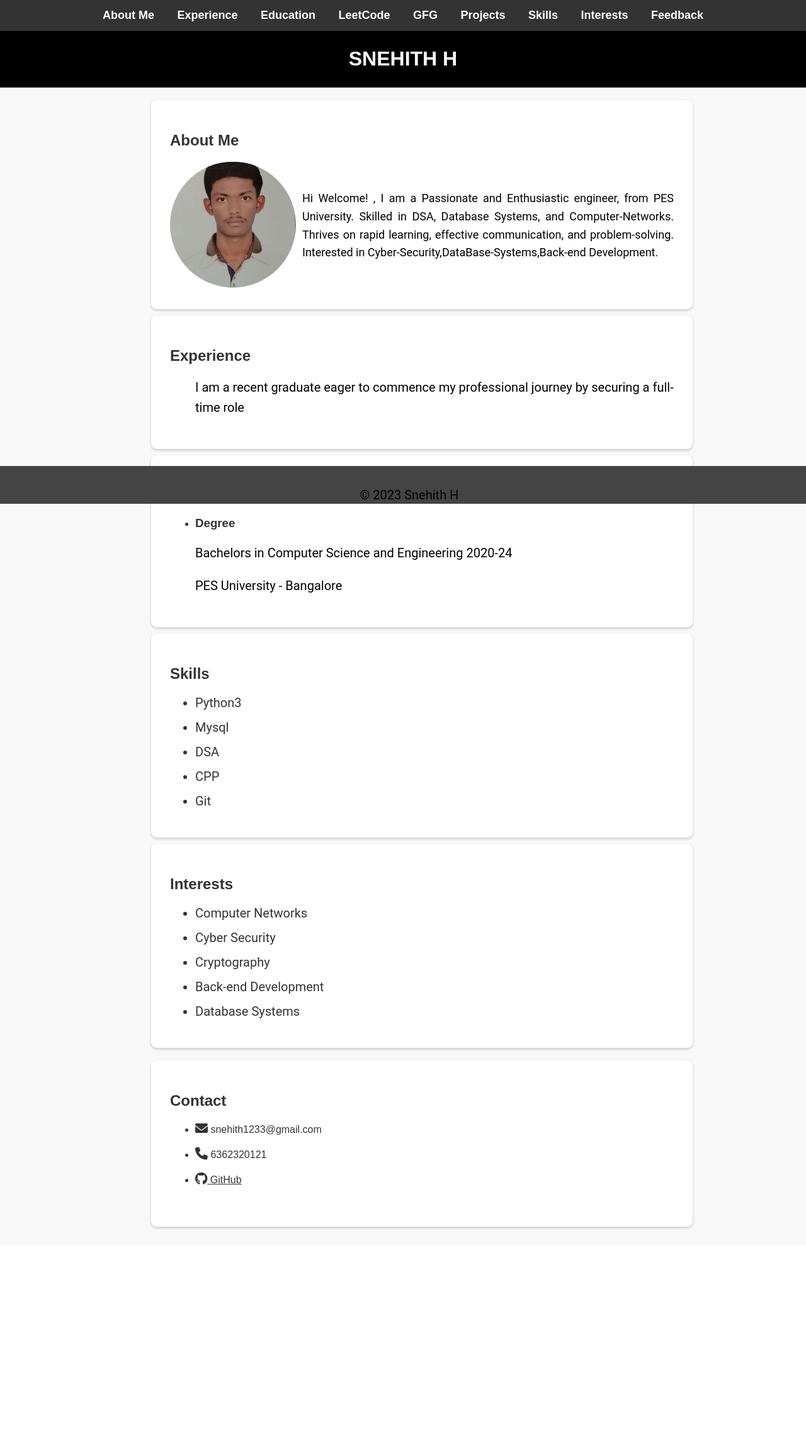
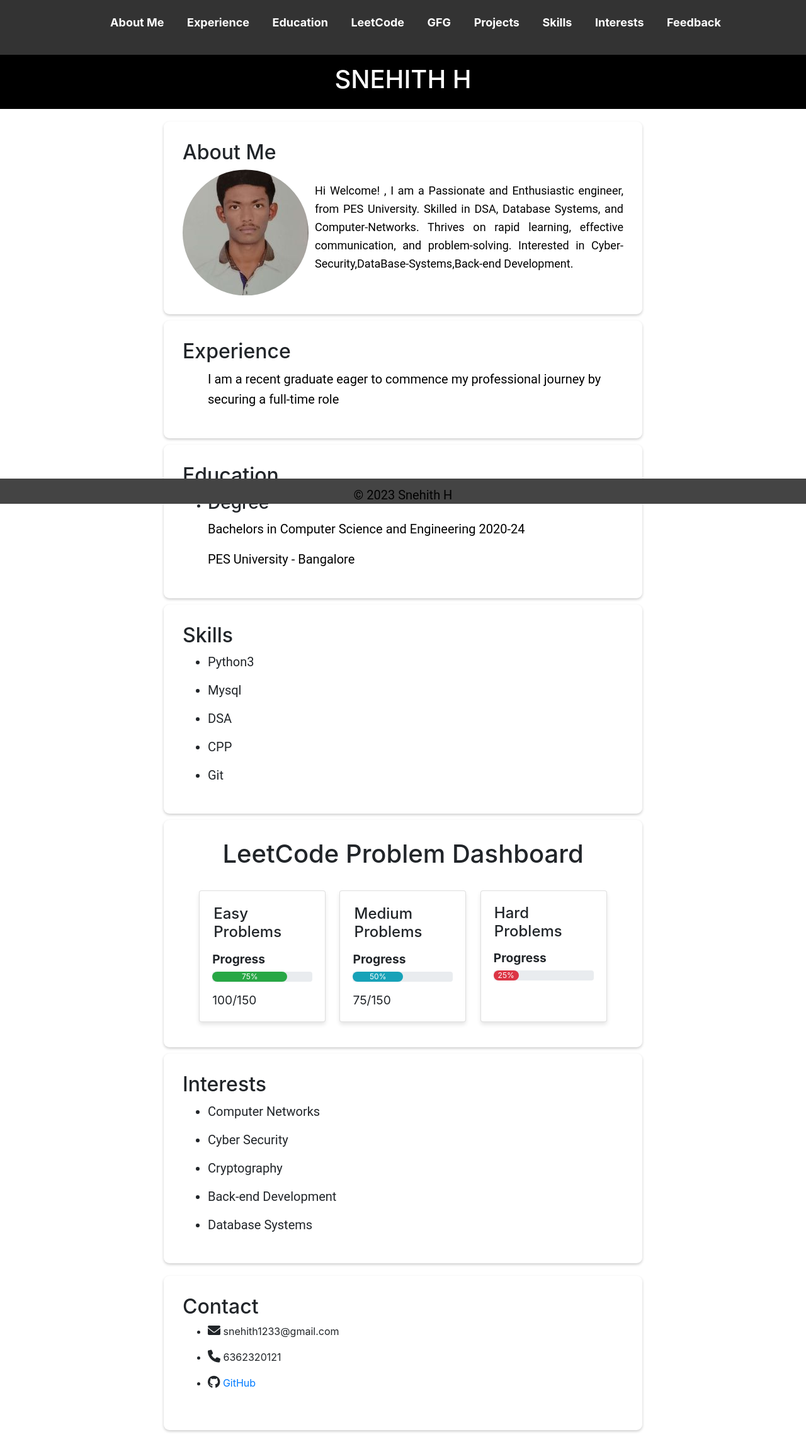
Before and after one commit to Snehith557/Django-Project, a Django app: page / in a window 1280 px wide. Shown: the whole page at 63% size. Before the commit the page ends 1953 px from the top, so only its background shows below. Run offline with Django 4.2, Linux system fonts and the light colour scheme; some libraries are stand-ins or nearby versions.

Commit message:
changes have been made to add leetcode dashboard into the homepage

```diff
--- a/Mywebsite/settings.py
+++ b/Mywebsite/settings.py
@@ -25,7 +25,9 @@
 # SECURITY WARNING: don't run with debug turned on in production!
 DEBUG = True
 
-ALLOWED_HOSTS = ['snehithh.pythonanywhere.com']
+# ALLOWED_HOSTS = ['snehithh.pythonanywhere.com']
+# https://snehithh.pythonanywhere.com/
+# snehithh.pythonanywhere.com'
 ALLOWED_HOSTS = ['127.0.0.1']
 
 
--- a/home/views.py
+++ b/home/views.py
@@ -1,9 +1,33 @@
 from django.shortcuts import render
 # from django.http import HttpRequest,HttpResponse
 from django.shortcuts import render
+import requests
+from bs4 import BeautifulSoup
+# from django.shortcuts import render
 
 # Create your views here.
 
+
+
+def leetcode_profile(request):
+    response = requests.get('https://leetcode.com/Snehith1312')
+    soup = BeautifulSoup(response.text, 'html.parser')
+
+    solved_problems = soup.find_all('span', class_='mr-[5px] text-base font-medium leading-[20px] text-label-1 dark:text-dark-label-1')
+
+    values = []
+    for span in solved_problems:
+        values.append(span.text)
+
+    return values
+
+
+# leetcode_profile('')
+
+# <div class="whitespace-nowrap text-xs text-label-3 dark:text-dark-label-3
+
 def homePage(request):
+    # leetcode_profile('')
+
 
     return render(request,'homepage.html')
--- a/static/homecss.css
+++ b/static/homecss.css
@@ -11,8 +11,10 @@
     text-align: center;
     background-color: black;
     color: #fff;
-    padding: 5px;
+    padding: 15px;
     margin:auto;
+    /* width: 105%; */
+
 }
 
 main {
@@ -69,6 +71,10 @@
 
 a{
     color: #333;
+    text-decoration: none;
+}
+a:hover {
+    text-decoration: none;
 }
 
 .data{
@@ -87,21 +93,30 @@
 }
 
 nav {
+    position: fixed;
     display: block;
+     display: block;
+    background-color: #333;
+    top: 0;
+    z-index: 1000;
+
 }
 nav ul {
     list-style-type: none;
-    margin: 0;
-    padding: 0;
+    background-color: #333;
+    width: 100%;
+    display: block;
     text-align: center;
-    background-color: #333;
     overflow: hidden;
+    display: block;
 }
 
 
 nav li {
     display: inline-block;
-    margin: 0;
+
+    align-items:end;
+
 }
 
 nav a {
@@ -117,21 +132,26 @@
 
 nav a:hover {
     background-color: #444;
+    text-decoration: white;
+    color: inherit;
+    text-decoration: none;
+
+
 }
 
 nav a.active {
     background-color: #555;
+    text-decoration: white;
 }
 
 nav b {
     font-size: 16px;
+    text-decoration: white;
     font-weight: normal;
 }
 
-/* Add a subtle underline on hover */
-nav a:hover b {
-    text-decoration: underline;
-}
+
+
 .star {
     font-size: 24px; /* Adjust the size of the stars as needed */
     color: #FFD700; /* Set the star color to gold */
@@ -222,3 +242,62 @@
 .data {
     text-align: justify;
 }
+
+
+#headerclass{
+    margin-top: 100px;
+    width:100%;
+}
+
+.container {
+    display: flex;
+    justify-content: space-around;
+    flex-wrap: wrap;
+}
+
+.card {
+    width: 30%;
+    margin: 10px;
+    border: none;
+    transition: transform 0.2s;
+    border-radius: 10px;
+    box-shadow: 0 4px 6px rgba(0, 0, 0, 0.1);
+}
+
+.card:hover {
+    transform: scale(1.05);
+}
+
+.card-body {
+    background-color: #ffffff;
+    border-radius: 10px;
+    padding: 20px;
+}
+
+.card-title {
+    font-size: 1.5em;
+    margin-bottom: 10px;
+}
+
+.progress {
+    height: 25px;
+    margin-bottom: 15px;
+}
+
+.progress-bar {
+    border-radius: 10px;
+}
+
+.progress-label {
+    font-size: 1.2em;
+    font-weight: bold;
+    margin-bottom: 5px;
+}
+
+.easy { border-top: 5px solid #28a745; }
+.medium { border-top: 5px solid #007bff; }
+.hard { border-top: 5px solid #dc3545; }
+
+.progress-data {
+    font-size: 1.2em;
+}
--- a/templates/homepage.html
+++ b/templates/homepage.html
@@ -8,30 +8,35 @@
     <title>Resume Home Page</title>
     <link rel="stylesheet" href="{% static 'homecss.css' %}">
     <link rel="stylesheet" href="https://cdnjs.cloudflare.com/ajax/libs/font-awesome/6.0.0-beta3/css/all.min.css" />
-
+    <link rel="stylesheet" href="https://stackpath.bootstrapcdn.com/bootstrap/4.3.1/css/bootstrap.min.css">
+    <script src="https://code.jquery.com/jquery-3.3.1.slim.min.js"></script>
+    <script src="https://cdnjs.cloudflare.com/ajax/libs/popper.js/1.14.7/umd/popper.min.js"></script>
+    <script src="https://stackpath.bootstrapcdn.com/bootstrap/4.3.1/js/bootstrap.min.js"></script>
 
 </head>
 
 <body>
-    <nav>
+    <nav class = "navbar">
         <ul>
             <li><a href="#about">About Me</a></li>
             <li><a href="#experience">Experience</a></li>
             <li><a href="#education">Education</a></li>
-            <li><a target="_blank" href="https://leetcode.com/Snehith1312/">LeetCode</a></li>
-            <li><a target="_blank" href="https://auth.geeksforgeeks.org/user/snehith1233/">GFG</a></li>
-            <li><a target="_blank" href="projects">Projects</a></li>
+            <li><a  href="https://leetcode.com/Snehith1312/">LeetCode</a></li>
+            <li><a  href="https://auth.geeksforgeeks.org/user/snehith1233/">GFG</a></li>
+            <li><a  href="projects">Projects</a></li>
             <li><a href="#skills">Skills</a></li>
             <li><a href="#interests">Interests</a></li>
             <li><a href="feedback">Feedback </a></li>
         </ul>
     </nav>
 
-    <header>
-        <h1>SNEHITH H</h1>
+    <header >
+        <h1 >SNEHITH H</h1>
     </header>
 
+
     <main>
+
         <section id="about">
             <h2>About Me</h2>
             <div class="about-content">
@@ -115,6 +120,54 @@
 
 
         </section>
+        <section id = "leetCode">
+
+
+            <h1 class="text-center mb-4">LeetCode Problem Dashboard</h1>
+
+            <div class="container">
+                <div class="card easy">
+                    <div class="card-body">
+                        <h5 class="card-title" style="padding: 2px;">Easy Problems</h5>
+                        <div class="progress-label">Progress</div>
+                        <div class="progress">
+                            <div class="progress-bar bg-success" role="progressbar" style="width: 75%;" aria-valuenow="75" aria-valuemin="0" aria-valuemax="100">75%</div>
+                        </div>
+                        <div class="progress-data">100/150</div>
+                    </div>
+                </div>
+
+                <div class="card medium">
+                    <div class="card-body">
+                        <h5 class="card-title" style="padding: 2px;">Medium Problems</h5>
+                        <div class="progress-label">Progress</div>
+                        <div class="progress">
+                            <div class="progress-bar bg-info" role="progressbar" style="width: 50%;" aria-valuenow="50" aria-valuemin="0" aria-valuemax="100">50%</div>
+                        </div>
+                        <div class="progress-data">75/150</div>
+                    </div>
+                </div>
+
+                <div class="card hard">
+                    <div class="card-body">
+                        <h5 class="card-title" style="padding: 1px;">Hard Problems</h5>
+
+                        <div class="progress-label">Progress</div>
+                        <div class="progress">
+                            <div class="progress-bar bg-danger" role="progressbar" style="width: 25%;" aria-valuenow="25" aria-valuemin="0" aria-valuemax="100">25%</div>
+                        </div>
+                        <div class="progress-data"></div>
+                    </div>
+                </div>
+            </div>
+
+
+        <!-- </body> -->
+
+
+
+
+        </section>
 
 
         <section id="interests">
```
Also changed, not shown: static/homestyles.css (deleted, +0 -57 lines).
